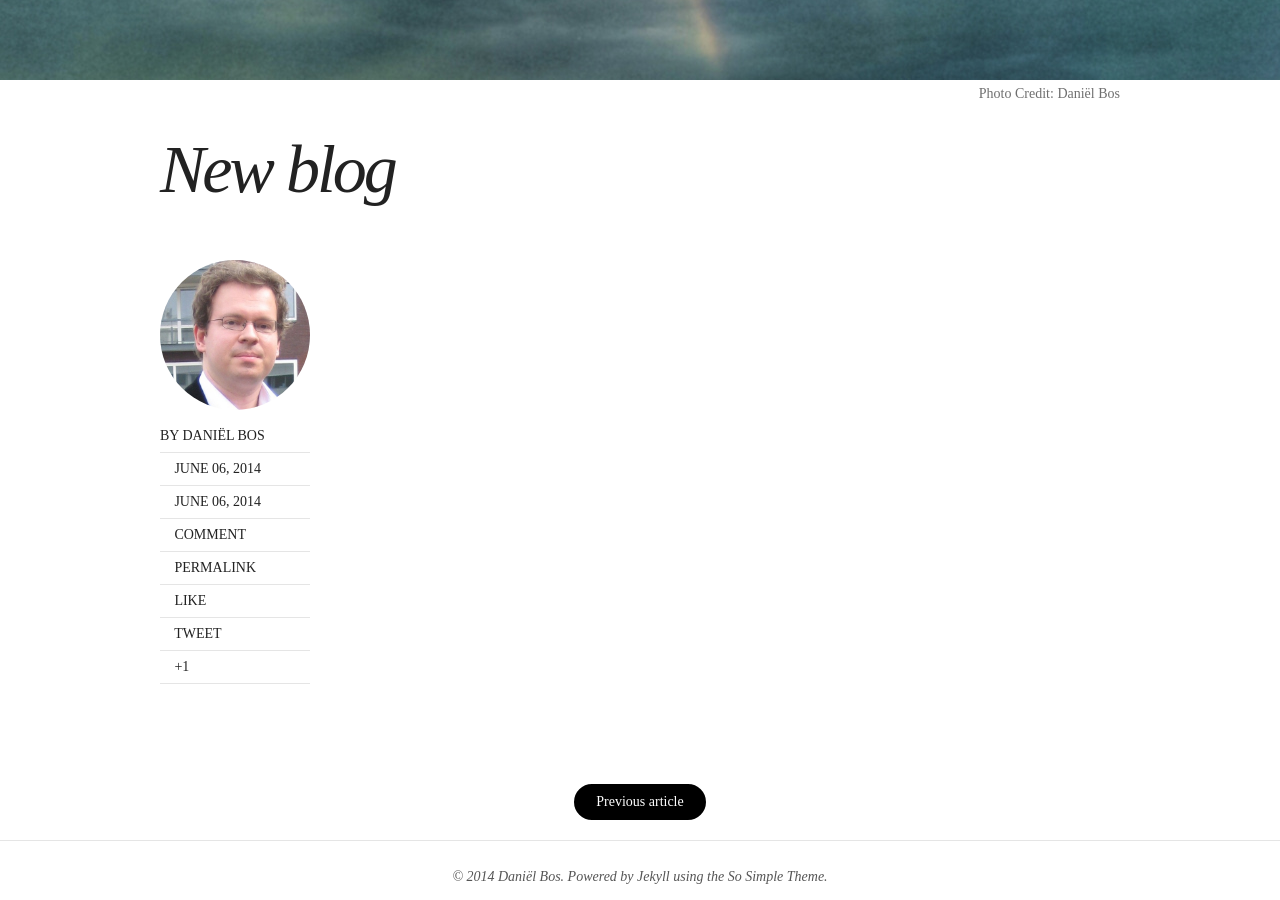
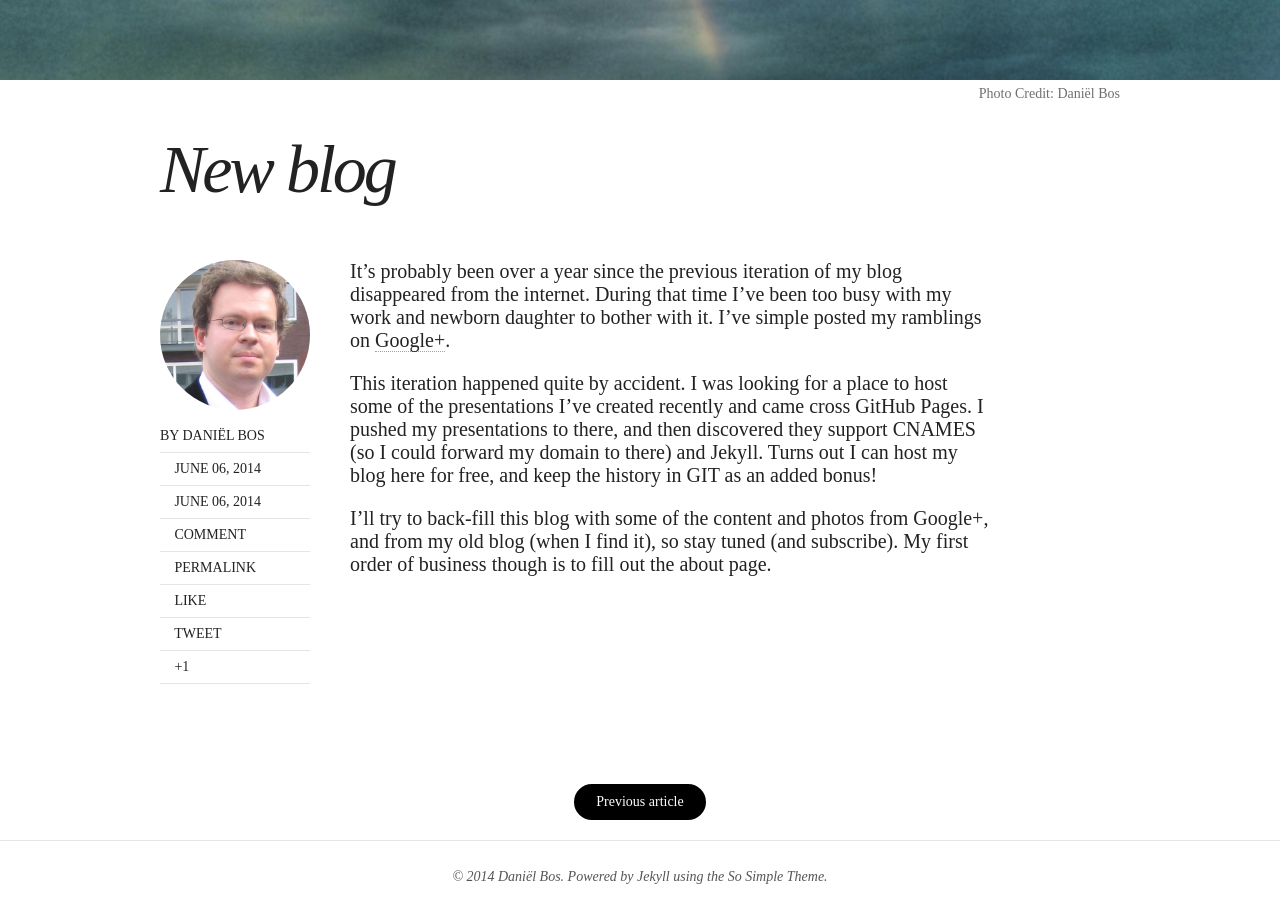
Before and after one commit to corani/corani.github.io, a Jekyll site: the page built from _posts/2014-06-06-new-blog.md, in a window 1280 px wide and 900 px high, scrolled down 612 px. Built offline with Jekyll 4.4.1, drawn with Linux system fonts in a browser that asks for light colours; nearby versions of some CDN libraries; comment, search, counter and statistics services are not loaded.

Commit message:
Fill out empty posts

```diff
--- a/_posts/2014-06-06-new-blog.md
+++ b/_posts/2014-06-06-new-blog.md
@@ -12,3 +12,12 @@ image:
 comments: true
 share: true
 ---
+It's probably been over a year since the previous iteration of my blog disappeared from the internet. During that time I've been too busy with my work
+and newborn daughter to bother with it. I've simple posted my ramblings on <a href="http://plus.google.com/+DanielBos/" target="_BLANK">Google+</a>.
+
+This iteration happened quite by accident. I was looking for a place to host some of the presentations I've created recently and came cross GitHub
+Pages. I pushed my presentations to there, and then discovered they support CNAMES (so I could forward my domain to there) and Jekyll. Turns out I
+can host my blog here for free, and keep the history in GIT as an added bonus!
+
+I'll try to back-fill this blog with some of the content and photos from Google+, and from my old blog (when I find it), so stay tuned (and subscribe).
+My first order of business though is to fill out the about page.
```
Also changed, not shown: _posts/2014-06-01-java-bootcamp.md (added, +13 -0 lines), _posts/2014-06-06-accounting-for-geeks.md (+6 -1 lines), _posts/2014-06-06-java-bootcamp.md (deleted, +0 -11 lines).
